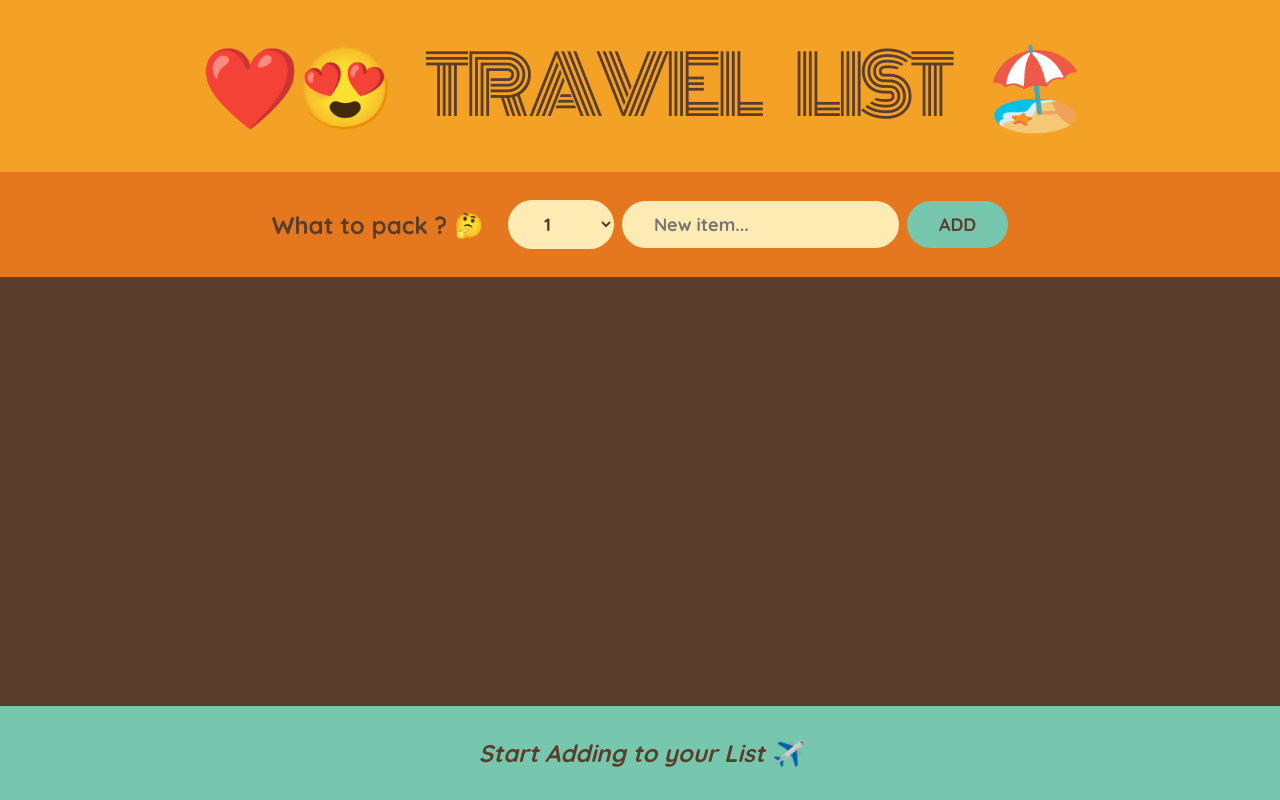
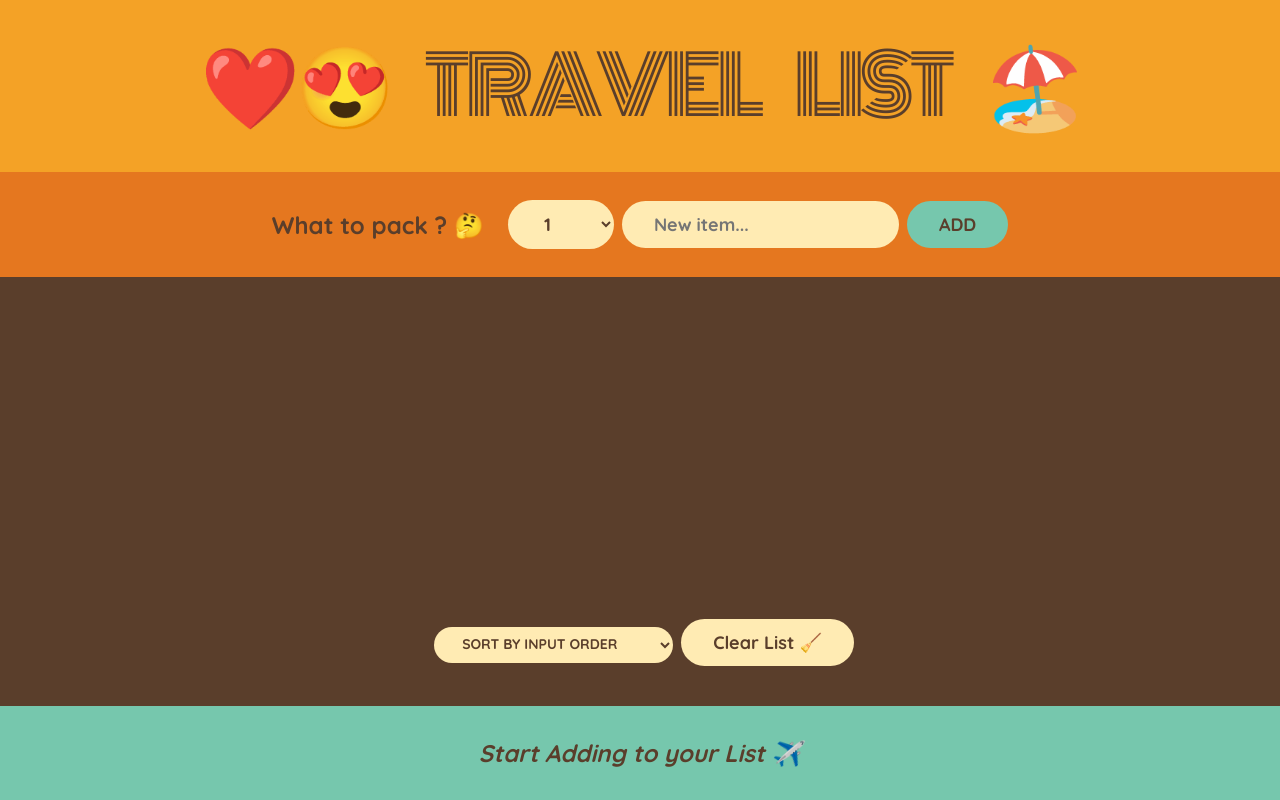
Before and after one commit to Abanoubmedhatseif/reactTravelList, a React (Create React App) app: page / in a window 1280 px wide. Built offline with nearby package versions, Linux system fonts and the light colour scheme; the HTML template or start-up script is replaced by a standard one.

Commit message:
added sort functionality and clear list functionality

```diff
--- a/src/App.js
+++ b/src/App.js
@@ -23,8 +23,9 @@ export default function App() {
     <div className="app">
       <Logo />
       <Form handleAddItems={handleAddItems} />
-      <Todolist
+      <Packinglist
         items={items}
+        setItems={setItems}
         handleDelete={handleDelete}
         handleToggle={handleToggle}
       />
@@ -75,11 +76,33 @@ function Form({ handleAddItems }) {
   );
 }
 
-function Todolist({ items, handleDelete, handleToggle }) {
+function Packinglist({ items, handleDelete, handleToggle, setItems }) {
+  const [sortBy, setSortBy] = useState("input");
+
+  function handleClearList() {
+    setItems([]);
+  }
+
+  let sortedItems;
+
+  if (sortBy === "input") {
+    sortedItems = items;
+  }
+
+  if (sortBy === "description") {
+    sortedItems = items.slice().sort((a, b) => a.item.localeCompare(b.item));
+  }
+
+  if (sortBy === "packed") {
+    sortedItems = items
+      .slice()
+      .sort((a, b) => Number(a.checked) - Number(b.checked));
+  }
+
   return (
     <div className="list">
       <ul>
-        {items.map((item) => (
+        {sortedItems.map((item) => (
           <Item
             item={item}
             key={item.id}
@@ -88,6 +111,14 @@ function Todolist({ items, handleDelete, handleToggle }) {
           />
         ))}
       </ul>
+      <div>
+        <select value={sortBy} onChange={(e) => setSortBy(e.target.value)}>
+          <option value={"input"}>Sort by input order</option>
+          <option value={"description"}>Sort by description</option>
+          <option value={"packed"}>Sort by packed status</option>
+        </select>
+        <button onClick={handleClearList}>Clear List 🧹</button>
+      </div>
     </div>
   );
 }
```
